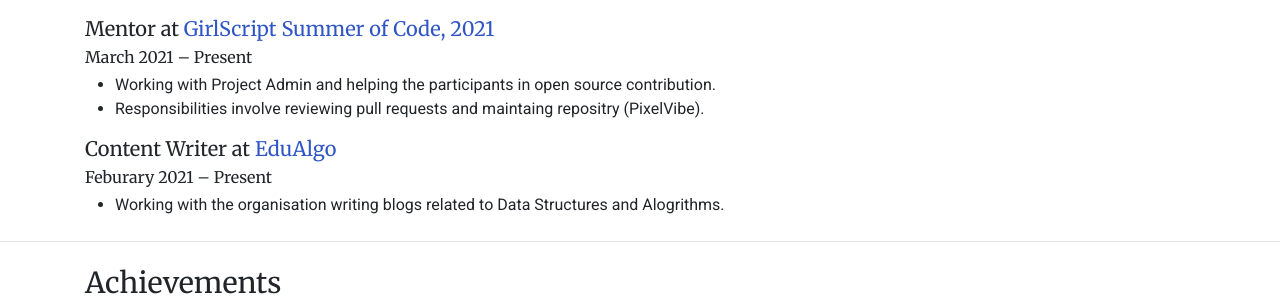
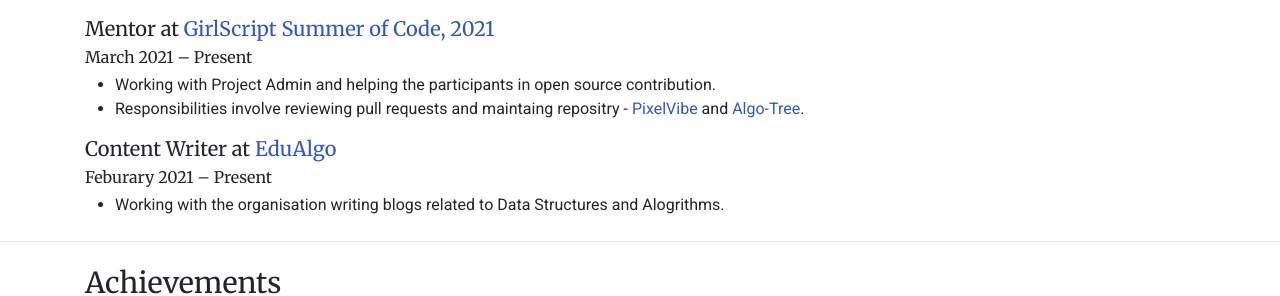
Before and after one commit to rish-singhal/rish-singhal.github.io, a Jekyll site: the page built from pages/resume.html, in a window 1280 px wide. Shown: the part 976-1272 px from the top of the page. Built offline with Jekyll 4.4.1, drawn with Linux system fonts in a browser that asks for light colours; nearby versions of some CDN libraries.

Commit message:
added links in resume -- GSSOC

```diff
--- a/pages/resume.html
+++ b/pages/resume.html
@@ -90,7 +90,7 @@
       Working with Project Admin and helping the participants in open source contribution.
     </li>
     <li>
-      Responsibilities involve reviewing pull requests and maintaing repositry (PixelVibe).
+      Responsibilities involve reviewing pull requests and maintaing repositry - <a href="https://github.com/FOSS-Cell-GECPKD/pixelvibe">PixelVibe</a> and <a href="https://github.com/Algo-Phantoms/Algo-Tree">Algo-Tree</a>.
     </li>
   </ul>
 
```
